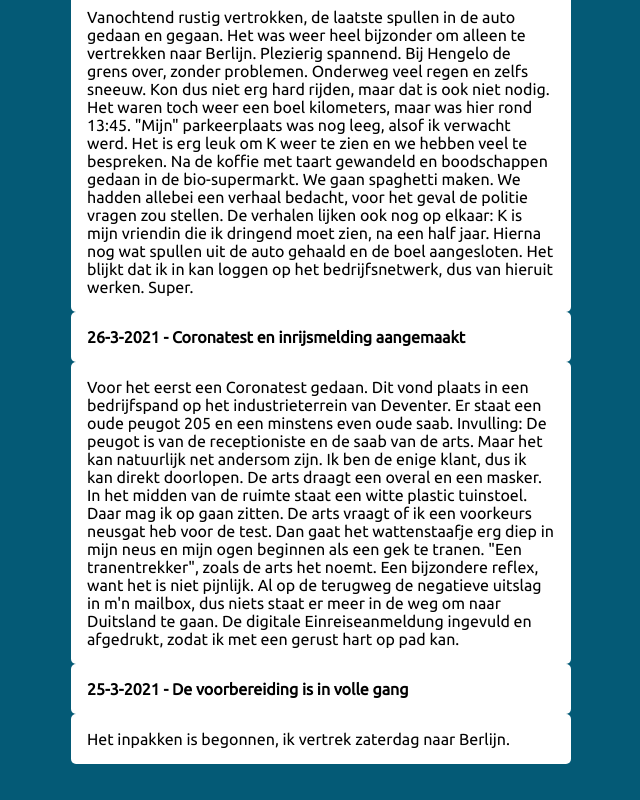
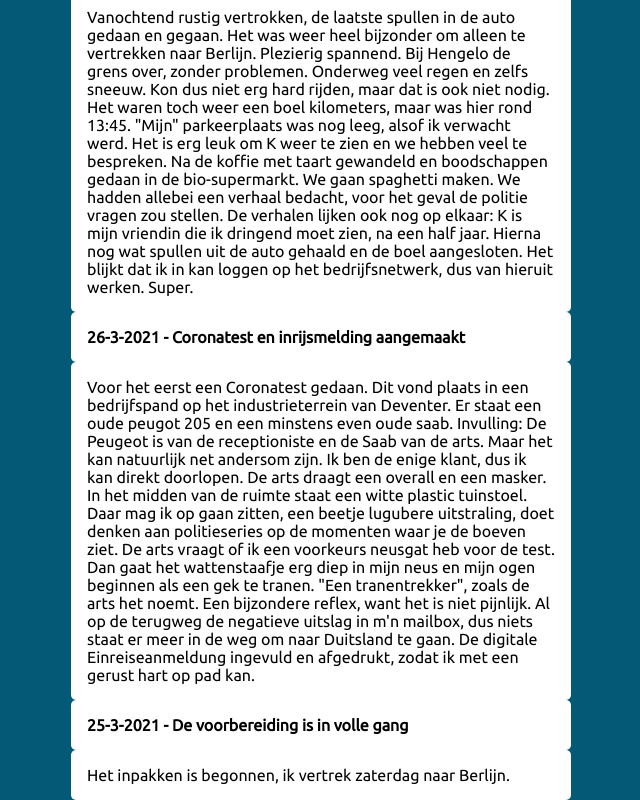
Before and after one commit to ErikGrootoonk/erikgrootoonk.github.io, a plain HTML site: page blog.html in a window 1280 px wide. Shown: the part 746-1546 px from the top of the page, without its empty margins (319-959 px from the left). Before the commit the page ends 1510 px from the top, so only its background shows below. Drawn offline with Linux system fonts and the light colour scheme.

Commit message:
kleine typo's gecorrigeerd

```diff
--- a/blog.html
+++ b/blog.html
@@ -109,18 +109,20 @@
         <p>
           Voor het eerst een Coronatest gedaan. Dit vond plaats in een
           bedrijfspand op het industrieterrein van Deventer. Er staat een oude
-          peugot 205 en een minstens even oude saab. Invulling: De peugot is van
-          de receptioniste en de saab van de arts. Maar het kan natuurlijk net
-          andersom zijn. Ik ben de enige klant, dus ik kan direkt doorlopen. De
-          arts draagt een overal en een masker. In het midden van de ruimte
-          staat een witte plastic tuinstoel. Daar mag ik op gaan zitten. De arts
-          vraagt of ik een voorkeurs neusgat heb voor de test. Dan gaat het
-          wattenstaafje erg diep in mijn neus en mijn ogen beginnen als een gek
-          te tranen. "Een tranentrekker", zoals de arts het noemt. Een
-          bijzondere reflex, want het is niet pijnlijk. Al op de terugweg de
-          negatieve uitslag in m'n mailbox, dus niets staat er meer in de weg om
-          naar Duitsland te gaan. De digitale Einreiseanmeldung ingevuld en
-          afgedrukt, zodat ik met een gerust hart op pad kan.
+          peugot 205 en een minstens even oude saab. Invulling: De Peugeot is
+          van de receptioniste en de Saab van de arts. Maar het kan natuurlijk
+          net andersom zijn. Ik ben de enige klant, dus ik kan direkt doorlopen.
+          De arts draagt een overall en een masker. In het midden van de ruimte
+          staat een witte plastic tuinstoel. Daar mag ik op gaan zitten, een
+          beetje lugubere uitstraling, doet denken aan politieseries op de
+          momenten waar je de boeven ziet. De arts vraagt of ik een voorkeurs
+          neusgat heb voor de test. Dan gaat het wattenstaafje erg diep in mijn
+          neus en mijn ogen beginnen als een gek te tranen. "Een tranentrekker",
+          zoals de arts het noemt. Een bijzondere reflex, want het is niet
+          pijnlijk. Al op de terugweg de negatieve uitslag in m'n mailbox, dus
+          niets staat er meer in de weg om naar Duitsland te gaan. De digitale
+          Einreiseanmeldung ingevuld en afgedrukt, zodat ik met een gerust hart
+          op pad kan.
         </p>
       </div>
       <div class="blog-article">
```
